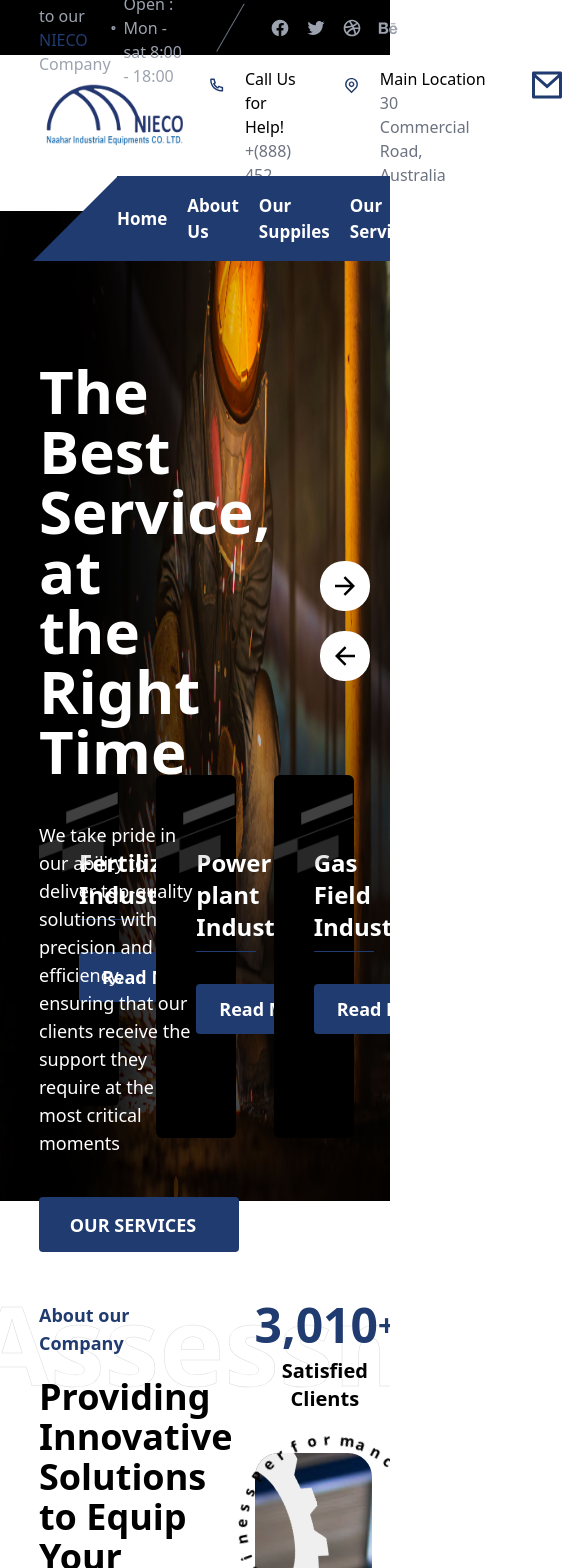
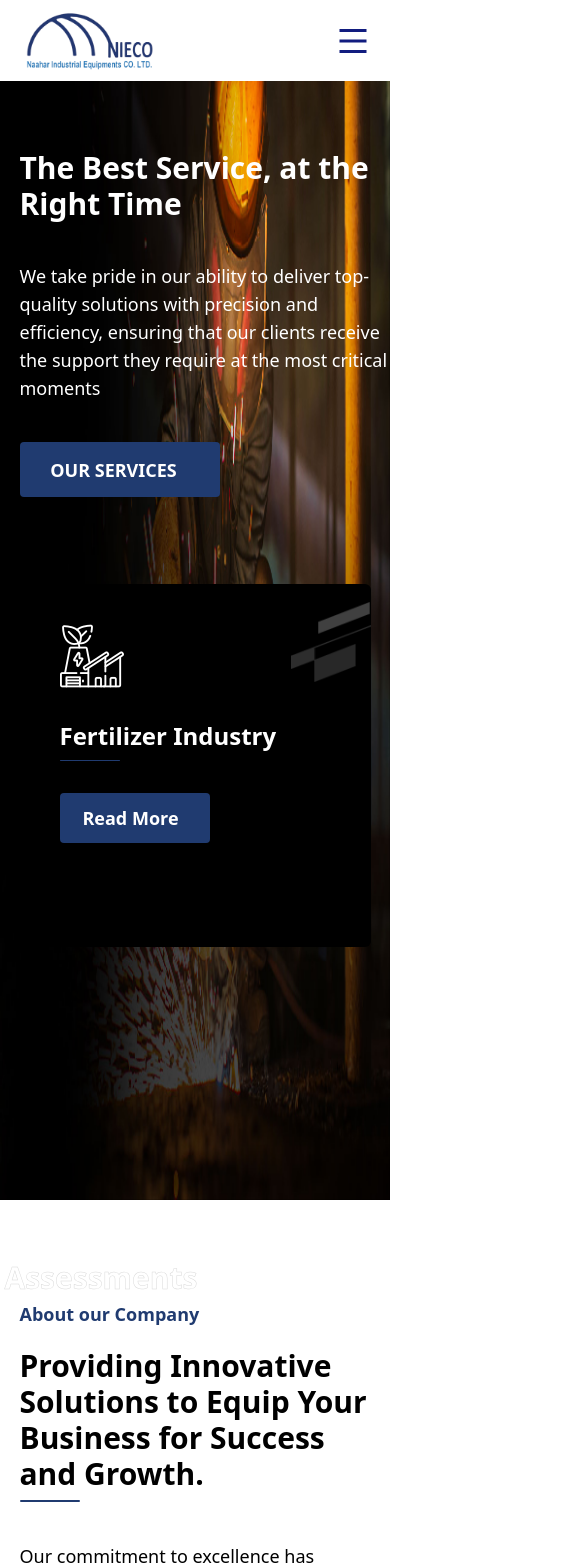
Before and after one commit to Arif-akib/Idustro-Next-Dev, a Next.js app: page / in a window 390 px wide. Shown: the top 1568 px of the page, 585 px wide, since content can reach past the window. Built offline with nearby package versions, Linux system fonts and the light colour scheme.

Commit message:
responsive hero about

```diff
--- a/app/components/Home/About.jsx
+++ b/app/components/Home/About.jsx
@@ -18,27 +18,27 @@ export default function HomeAbout() {
 
     return (
         <>
-            <div className="mt-[100px] px-[10%] flex gap-10">
-                <div className="w-1/2 relative">
-                    <h4 className="text-white text-[110px] font-bold font-outline-2 absolute -z-10 top-[-40px] left-[-65px]">
+            <div className="mt-[100px] px-[5%] xl:px-[10%] flex flex-col lg:flex-row gap-10">
+                <div className="w-full lg:w-1/2 relative">
+                    <h4 className="text-white text-3xl md:text-4xl lg:text-6xl xl:text-[110px] font-bold font-outline-2 absolute -z-10 top-[-40px] left-[-15px] xl:left-[-65px]">
                         Assessments
                     </h4>
                     <p className="text-[#203b70] text-lg font-bold mb-5">
                         About our Company
                     </p>
-                    <h2 className="text-4xl font-bold">
+                    <h2 className="text-3xl md:text-4xl font-bold">
                         Providing Innovative Solutions to Equip Your Business
                         for Success and Growth.
                     </h2>
                     <p className="h-[2px] w-[60px] bg-[#203b70] mt-2 rounded-md"></p>
-                    <p className="mt-10 pr-[10%] text-lg">
+                    <p className="mt-10 lg:pr-[10%] text-lg">
                         Our commitment to excellence has allowed us to build
                         strong partnerships with foreign manufacturers and
                         suppliers, enabling us to offer a diverse range of
                         industrial solutions tailored to meet the specific needs
                         of our clients in Bangladesh.
                     </p>
-                    <div className="grid grid-cols-2 gap-10 py-8 border-b">
+                    <div className="grid sm:grid-cols-2 gap-10 py-8 border-b">
                         <div className="flex items-center gap-3">
                             <Image src={bg1} alt="" />
                             <h3 className="text-2xl font-bold">
@@ -52,7 +52,7 @@ export default function HomeAbout() {
                             </h3>
                         </div>
                     </div>
-                    <div className="flex items-center gap-10 mt-8">
+                    <div className="flex flex-col sm:flex-row items-center justify-center sm:justify-start gap-10 mt-8">
                         <button className="font-bold text-lg text-white bg-[#203b70] flex gap-3 items-center justify-center h-[55px] w-[200px] rounded uppercase hover:bg-black duration-500 ease-in-out">
                             About Us
                             <i className="fa-solid fa-chevron-right text-sm"></i>
@@ -74,12 +74,12 @@ export default function HomeAbout() {
                         </div>
                     </div>
                 </div>
-                <div className="w-1/2">
+                <div className="w-full lg:w-1/2">
                     <ScrollTrigger
                         onEnter={() => setCurrentNumber(true)}
                         onExit={() => setCurrentNumber(false)}
                     >
-                        <div className="flex gap-10 mb-10 w-[75%] mx-auto">
+                        <div className="flex flex-col sm:flex-row justify-center sm:justify-start items-center gap-10 mb-10 lg:w-[75%] mx-auto">
                             <div>
                                 <h2 className="primary-color text-5xl font-semibold text-center flex items-center">
                                     {currentNumber && (
@@ -94,7 +94,7 @@ export default function HomeAbout() {
                                         +
                                     </span>
                                 </h2>
-                                <p className="text-xl font-bold text-center pt-2">
+                                <p className="text-xl font-bold sm:text-center pt-2">
                                     Satisfied Clients
                                 </p>
                             </div>
@@ -112,14 +112,14 @@ export default function HomeAbout() {
                                         +
                                     </span>
                                 </h2>
-                                <p className="text-xl font-bold text-center pt-2">
+                                <p className="text-xl font-bold sm:text-center pt-2">
                                     Active Projects
                                 </p>
                             </div>
                         </div>
                     </ScrollTrigger>
 
-                    <div className="size-[75%] relative mx-auto">
+                    <div className="size-[90%] lg:size-[75%] relative mx-auto">
                         <div className="absolute top-[-25px] left-[-25px] z-10">
                             <div className="size-[200px] rounded-full relative spin">
                                 {SplitText.map((content, index) => (
--- a/app/components/Home/BannerGrid.jsx
+++ b/app/components/Home/BannerGrid.jsx
@@ -1,4 +1,8 @@
 import Image from "next/image";
+import { useRef, useState } from "react";
+import "swiper/css";
+import { Navigation, Pagination } from "swiper/modules";
+import { Swiper, SwiperSlide } from "swiper/react";
 
 import bg2 from "/public/images/background/vt-7.png";
 import bg1 from "/public/images/background/vt-8.png";
@@ -11,6 +15,8 @@ import flask from "/public/images/icon/flask.png";
 import flask2 from "/public/images/icon/flask1.png";
 
 export default function BannerGrid() {
+    const swiperRef = useRef();
+    const [currentIndex, setCurrentIndex] = useState(0);
   const contents = [
     {
       icon: factory2,
@@ -31,21 +37,46 @@ export default function BannerGrid() {
       sub: "Naahar Industrial Equipments Co. Ltd. is a key supplier of essential equipment and supplies for the gas field industry in Bangladesh, focusing on ensuring the efficient extraction, processing, and transportation of natural gas",
     },
     ];
+
   return (
     <>
-            <div className="text-white grid grid-cols-3 px-[10%] gap-10 mt-16">
+      <div className="w-full text-white px-[5%] xl:px-[10%] gap-10 mt-16">
+        <Swiper
+          slidesPerView={1}
+          spaceBetween={20}
+          loop={true}
+          modules={[Navigation, Pagination]}
+          breakpoints={{
+            640: {
+              slidesPerView: 2,
+              spaceBetween: 20,
+              },
+              1140: {
+                slidesPerView: 2.5,
+                spaceBetween: 20,
+              },
+            1480: {
+              slidesPerView: 3,
+              spaceBetween: 20,
+            },
+            // 1480: {
+            //   slidesPerView: 3,
+            //   spaceBetween: 20,
+            // },
+          }}
+          onSwiper={(swiper) => {
+            swiperRef.current = swiper;
+          }}
+          className="h-[550px]"
+        >
           {contents.map((content, index) => (
+            <>
+              <SwiperSlide key={index} className="mt-5 relative">
                 <div key={index} className="relative group">
                   <div className="bg-black p-10 rounded-md relative">
                     <div className="group-hover:opacity-0 duration-500">
-                                <Image
-                                    src={content.icon}
-                                    alt=""
-                                    className="mb-8"
-                                />
-                                <h1 className="text-2xl font-bold">
-                                    {content.heading}
-                                </h1>
+                      <Image src={content.icon} alt="" className="mb-8" />
+                      <h1 className="text-2xl font-bold">{content.heading}</h1>
                       <p className="h-[1px] w-[60px] bg-[#203b70] mt-2 rounded-md"></p>
                       <button className="h-[50px] w-[150px] rounded bg-[#203b70] text-lg font-semibold flex gap-2 items-center justify-center mt-8 mb-16">
                         Read More{" "}
@@ -59,15 +90,13 @@ export default function BannerGrid() {
                     </div>
                   </div>
                   <div className="absolute z-10 top-0 w-full rounded-md overflow-hidden h-0 group-hover:h-[500px] ease-in-out duration-700 bg-center bg-[url('/images/home/bg-slide-home-1.jpg')]">
-                            <div className="p-10 rounded-md w-full h-[500px] backdrop-blur-md relative translate-y-[-100%] group-hover:translate-y-0 duration-500 ease-in-out">
+                    <div className="p-10 rounded-md w-full h-[550px] backdrop-blur-md relative translate-y-[-100%] group-hover:translate-y-0 duration-500 ease-in-out">
                       <Image
                         src={content.icon2}
                         alt=""
                         className="mb-8 opacity-0 group-hover:opacity-100 delay-100"
                       />
-                                <h1 className="text-2xl font-bold">
-                                    {content.heading}
-                                </h1>
+                      <h1 className="text-2xl font-bold">{content.heading}</h1>
                       <p className="h-[1px] w-[60px] bg-[#203b70] mt-2 rounded-md"></p>
                       <p className="mt-8">{content.sub}</p>
                       <button className="h-[50px] w-[150px] rounded bg-[#203b70] text-lg font-semibold flex gap-2 items-center justify-center mt-8 mb-16">
@@ -82,7 +111,10 @@ export default function BannerGrid() {
                     </div>
                   </div>
                 </div>
+              </SwiperSlide>
+            </>
           ))}
+        </Swiper>
       </div>
     </>
   );
--- a/app/components/Home/Hero.jsx
+++ b/app/components/Home/Hero.jsx
@@ -40,7 +40,7 @@ export default function Hero() {
     return (
         <>
             <div className="">
-                <div className="h-[990px] relative bg-black">
+                <div className="h-[1200px] sm:h-[990px] relative bg-black">
                     <div className="">
                         {slide.map((image, index) => (
                             <Image
@@ -55,7 +55,7 @@ export default function Hero() {
                             />
                         ))}
                     </div>
-                    <div className="absolute z-30 flex flex-col gap-5 right-5 top-[350px]">
+                    <div className="absolute z-30 hidden md:flex flex-col gap-5 right-5 top-[350px]">
                         <button
                             onClick={slideRight}
                             className="size-[50px] flex items-center justify-center bg-white rounded-3xl hover:bg-[#203b70] group duration-500"
@@ -95,12 +95,12 @@ export default function Hero() {
                                     key={index}
                                     className="text-white relative h-fit"
                                 >
-                                    <div className="absolute z-20 top-[150px] space-y-10 w-1/2 pl-[10%]">
+                                    <div className="absolute z-20 top-[150px] space-y-10 w-full md:w-2/3 xl:w-1/2 pl-[5%] xl:pl-[10%]">
                                         <h1
                                             className={
                                                 index == currentIndex
-                                                    ? "text-6xl font-bold translate-y-0 duration-1000 delay-1000 opacity-100 ease-linear"
-                                                    : "text-6xl font-bold -translate-y-[100%] opacity-0"
+                                                    ? "text-3xl sm:4xl lg:text-6xl font-bold translate-y-0 duration-1000 delay-1000 opacity-100 ease-linear"
+                                                    : "text-3xl sm:4xl lg:text-6xl font-bold -translate-y-[100%] opacity-0"
                                             }
                                         >
                                             {content.heading}
--- a/app/components/Shared/Navbar/NavAdd.jsx
+++ b/app/components/Shared/Navbar/NavAdd.jsx
@@ -1,7 +1,7 @@
 export default function NavAdd() {
     return (
       <>
-        <div className="bg-black text-gray-400 px-[10%] h-[55px] flex justify-between items-center">
+        <div className="bg-black text-gray-400 px-[10%] h-[55px] xl:flex justify-between items-center hidden">
           <p className="">
             Welcome to our <span className="text-[#203b70]">NIECO</span> Company
           </p>
--- a/app/components/Shared/Navbar/Navbar.jsx
+++ b/app/components/Shared/Navbar/Navbar.jsx
@@ -5,12 +5,13 @@ import NavBarContact from "./NavbarContact";
 export default function Navbar() {
     return (
         <>
-            <div className="relative top-0 z-50">
+            <div className="sticky top-0 z-50">
                 <div className="relative">
                     <NavAdd />
                     <NavBarContact />
-                    <div className="absolute w-[70%] bottom-[-50px] right-0">
-                        <div className="bg-[#203b70] h-[85px] text-white flex items-center justify-between w-full pr-[15%] relative">
+                    <div className="absolute w-full xl:w-[75%] xl:bottom-[-50px] right-0 bg-white px-[5%] xl:px-0 py-2 lg:py-0 flex justify-between items-center">
+                        <img src="/images/logo/logo.png" alt="" className="h-[65px] xl:hidden"/>
+                        <div className="bg-white xl:bg-[#203b70] h-[85px] xl:text-white hidden lg:flex items-center justify-between gap-5 xl:w-full xl:pr-[15%] relative">
                             <ul className="flex text-[17px] gap-5 font-semibold items-center justify-center h-full">
                                 <Link href="/">
                                     <li>Home</li>
@@ -90,8 +91,11 @@ export default function Navbar() {
                             >
                                 <path d="M18.031 16.6168L22.3137 20.8995L20.8995 22.3137L16.6168 18.031C15.0769 19.263 13.124 20 11 20C6.032 20 2 15.968 2 11C2 6.032 6.032 2 11 2C15.968 2 20 6.032 20 11C20 13.124 19.263 15.0769 18.031 16.6168ZM16.0247 15.8748C17.2475 14.6146 18 12.8956 18 11C18 7.1325 14.8675 4 11 4C7.1325 4 4 7.1325 4 11C4 14.8675 7.1325 18 11 18C12.8956 18 14.6146 17.2475 15.8748 16.0247L16.0247 15.8748Z"></path>
                             </svg>
-                            <div className="h-0 w-0 border-[42.5px] border-transparent border-r-[#203b70] border-b-[#203b70] absolute translate-x-[-100%]"></div>
+                            <div className="hidden xl:block h-0 w-0 border-[42.5px] border-transparent border-r-[#203b70] border-b-[#203b70] absolute translate-x-[-100%]"></div>
                         </div>
+                        <span className="lg:hidden">
+                        <svg xmlns="http://www.w3.org/2000/svg" viewBox="0 0 24 24" width="36" height="36" fill="rgba(17,28,127,1)"><path d="M3 4H21V6H3V4ZM3 11H21V13H3V11ZM3 18H21V20H3V18Z"></path></svg>
+                        </span>
                     </div>
                 </div>
             </div>
--- a/app/components/Shared/Navbar/NavbarContact.jsx
+++ b/app/components/Shared/Navbar/NavbarContact.jsx
@@ -4,7 +4,7 @@ import logo from '/public/images/logo/logo.png'
 export default function NavBarContact() {
     return (
         <>
-            <div className="px-[10%] flex pt-3 justify-between bg-white">
+            <div className="px-[10%] hidden xl:flex pt-3 justify-between bg-white">
                 <Image src={logo} alt="" className="h-[70px] w-auto my-3" />
                 <div className="flex gap-10">
                     <div className="flex gap-5">
```
Also changed, not shown: app/components/Shared/Footer/Footer.jsx (+4 -4 lines). Lines whose indentation alone changed are shown as unchanged.
